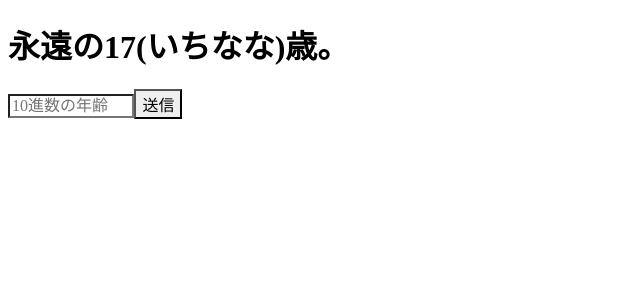
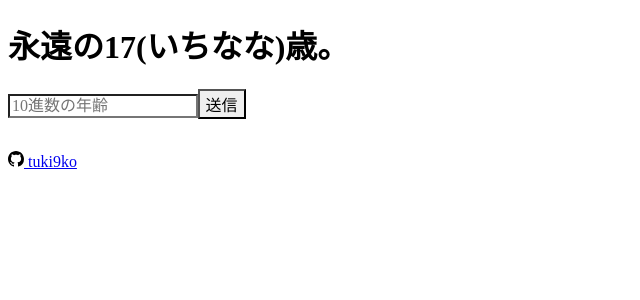
Before and after one commit to tuki9ko/forever-one-seven-years-old, a React app: page / in a window 1280 px wide. Shown: the top 300 px of the page, without its empty margins (0-640 px from the left). Built offline with nearby package versions, Linux system fonts and the light colour scheme.

Commit message:
githubリンク追加

```diff
--- a/src/index.tsx
+++ b/src/index.tsx
@@ -1,6 +1,16 @@
 import React, { useState } from "react";
 import { render } from "react-dom";
 import './styles.css';
+
+const Footer: React.FC = () => {
+	return(
+		<div className="footer">
+			<a href="https://github.com/tuki9ko/">
+			<svg xmlns="http://www.w3.org/2000/svg" viewBox="0 0 16 16" width="16" height="16"><path fill-rule="evenodd" d="M8 0C3.58 0 0 3.58 0 8c0 3.54 2.29 6.53 5.47 7.59.4.07.55-.17.55-.38 0-.19-.01-.82-.01-1.49-2.01.37-2.53-.49-2.69-.94-.09-.23-.48-.94-.82-1.13-.28-.15-.68-.52-.01-.53.63-.01 1.08.58 1.23.82.72 1.21 1.87.87 2.33.66.07-.52.28-.87.51-1.07-1.78-.2-3.64-.89-3.64-3.95 0-.87.31-1.59.82-2.15-.08-.2-.36-1.02.08-2.12 0 0 .67-.21 2.2.82.64-.18 1.32-.27 2-.27.68 0 1.36.09 2 .27 1.53-1.04 2.2-.82 2.2-.82.44 1.1.16 1.92.08 2.12.51.56.82 1.27.82 2.15 0 3.07-1.87 3.75-3.65 3.95.29.25.54.73.54 1.48 0 1.07-.01 1.93-.01 2.2 0 .21.15.46.55.38A8.013 8.013 0 0016 8c0-4.42-3.58-8-8-8z"></path></svg> tuki9ko
+			</a>
+		</div>
+	)
+}
 
 const App: React.FC = () => {
 	const [age, setAge] = useState(0);
@@ -26,6 +36,7 @@
 				<button onClick={submit}>送信</button>
 				<div>{ message }</div>
 			</div>
+			<Footer />
 		</div>
 	);
 }
--- a/src/styles.css
+++ b/src/styles.css
@@ -14,5 +14,9 @@
 }
 
 input{
-	width: 10%;
+	width: 15%;
 }
+
+.footer{
+	margin-top: 32px;
+}
```
Also changed, not shown: src/github.png (added).
